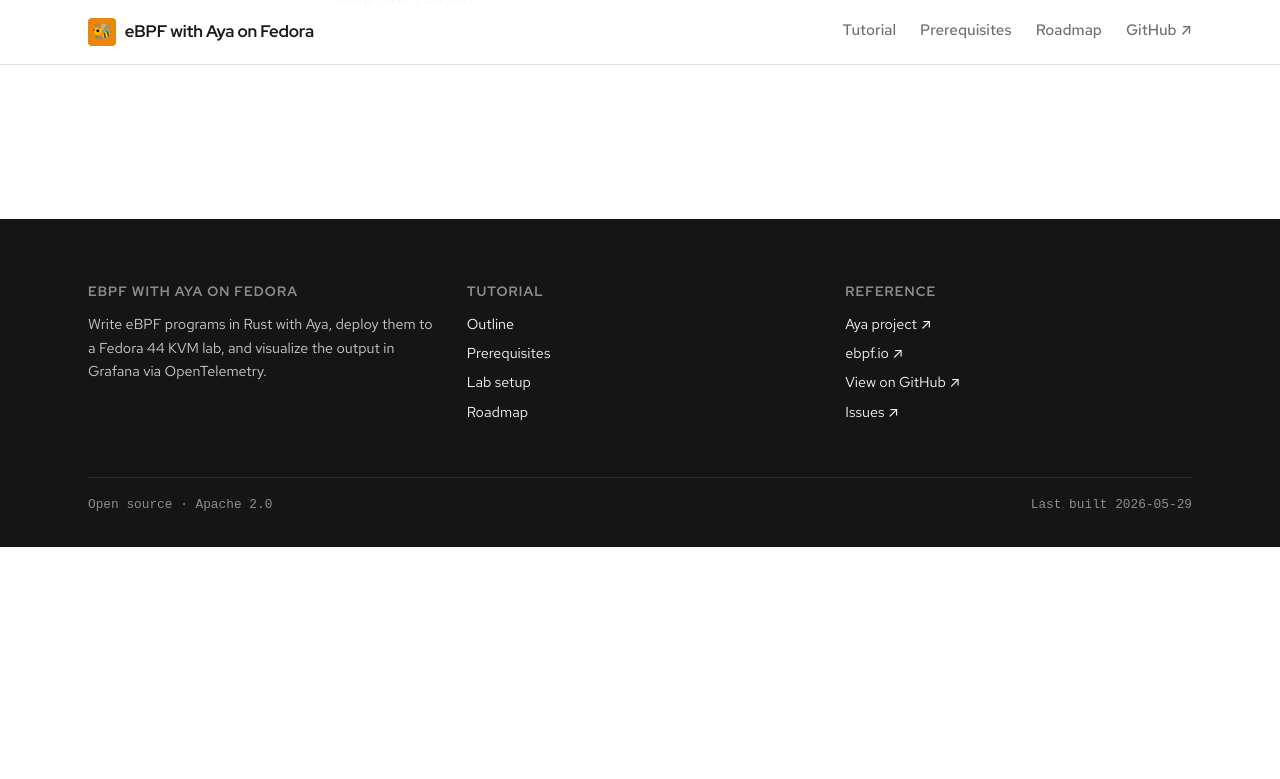
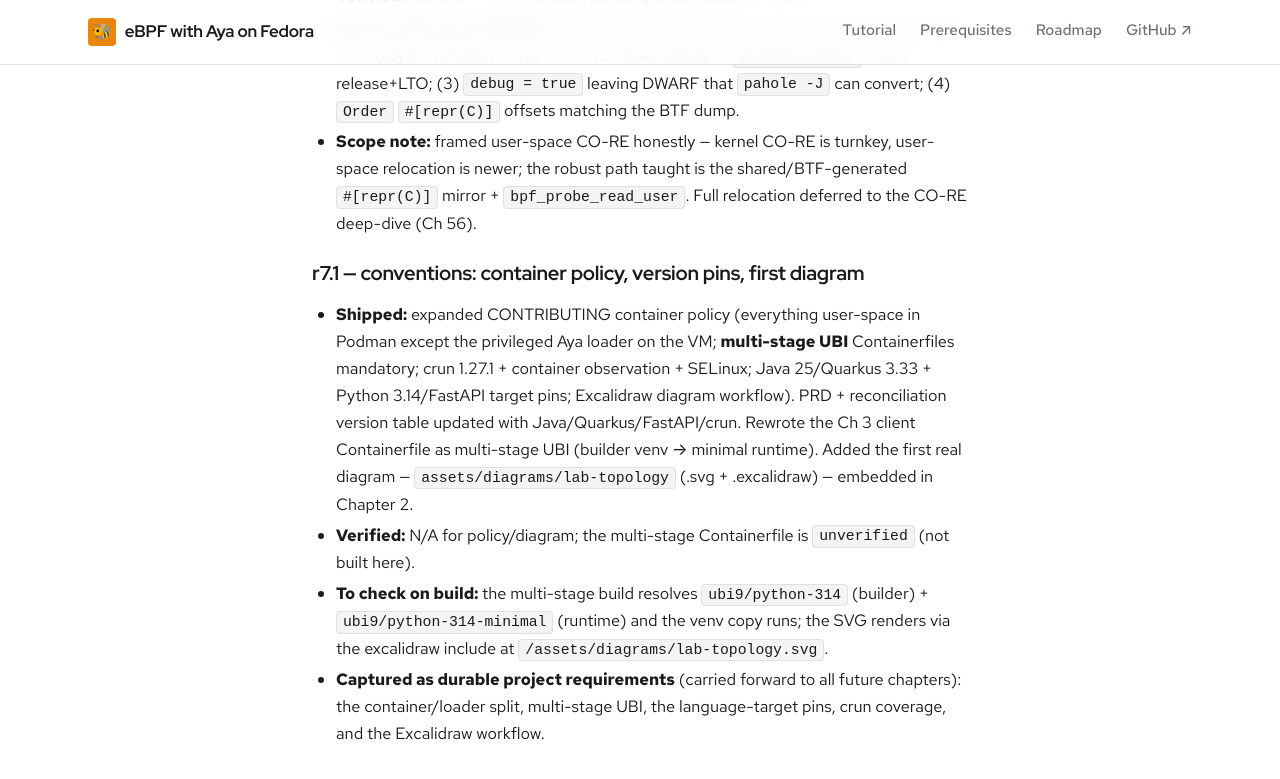
Before and after one commit to patterncatalyst/ebpf-with-aya, a Jekyll site: the page built from _plans/reconciliation-plan.md, in a window 1280 px wide and 900 px high, scrolled down 12706 px. Shown: the top 779 px of the window. Built offline with Jekyll 4.4.1, drawn with Linux system fonts in a browser that asks for light colours; some web fonts are replaced; before the commit the page ends 13253 px from its top, so only the background shows below that; some of the changed text lies outside the part shown.

Commit message:
conventions: container policy, version pins, lab-topology diagram (r7.1)

```diff
--- a/_plans/reconciliation-plan.md
+++ b/_plans/reconciliation-plan.md
@@ -57,7 +57,11 @@
 | unverified | Podman | 5.x | Ch 1, 3 | rootless |
 | unverified | podman-compose | latest | Ch 1, 3 | Fedora package |
 | unverified | grafana/otel-lgtm | 0.28.0 | Ch 3 `compose.yaml` | bundles Grafana+Tempo+Mimir+Loki+Prometheus+Pyroscope+OTel Collector (+OBI); current tag at authoring |
-| unverified | Python | 3.14 | Ch 3 `client/Containerfile` | UBI `ubi9/python-314` |
+| unverified | Python | 3.14 | Ch 3 `client/Containerfile` | UBI `ubi9/python-314`; clients + FastAPI target |
+| unverified | FastAPI | current | Ch 16 (Python target) | Python 3.14 app target, containerized |
+| unverified | Java | 25 (LTS) | Ch 16 (Java target) | Quarkus runtime |
+| unverified | Quarkus | 3.33 (LTS) | Ch 16 (Java target) | containerized, UBI + multi-stage |
+| unverified | crun | 1.27.1 | Ch 16, container-observation chapters | Fedora default OCI runtime; eBPF + SELinux |
 | unverified | opentelemetry (Rust) | 0.27.x | Ch 6 `hello/Cargo.toml` | exporter API moves between minors |
 | unverified | opentelemetry (Python SDK) | 1.30.0 | Ch 3 `client/requirements.txt` | OTLP/HTTP exporter |
 | unverified | libvirt / qemu-kvm / virt-install | Fedora 44 packages | Ch 1–2 | `@virtualization` group |
@@ -324,3 +328,23 @@
   turnkey, user-space relocation is newer; the robust path taught is the
   shared/BTF-generated `#[repr(C)]` mirror + `bpf_probe_read_user`. Full
   relocation deferred to the CO-RE deep-dive (Ch 56).
+
+### r7.1 — conventions: container policy, version pins, first diagram
+- **Shipped:** expanded CONTRIBUTING container policy (everything
+  user-space in Podman except the privileged Aya loader on the VM;
+  **multi-stage UBI** Containerfiles mandatory; crun 1.27.1 + container
+  observation + SELinux; Java 25/Quarkus 3.33 + Python 3.14/FastAPI
+  target pins; Excalidraw diagram workflow). PRD + reconciliation
+  version table updated with Java/Quarkus/FastAPI/crun. Rewrote the
+  Ch 3 client Containerfile as multi-stage UBI (builder venv → minimal
+  runtime). Added the first real diagram — `assets/diagrams/lab-topology`
+  (.svg + .excalidraw) — embedded in Chapter 2.
+- **Verified:** N/A for policy/diagram; the multi-stage Containerfile is
+  `unverified` (not built here).
+- **To check on build:** the multi-stage build resolves
+  `ubi9/python-314` (builder) + `ubi9/python-314-minimal` (runtime) and
+  the venv copy runs; the SVG renders via the excalidraw include at
+  `/assets/diagrams/lab-topology.svg`.
+- **Captured as durable project requirements** (carried forward to all
+  future chapters): the container/loader split, multi-stage UBI, the
+  language-target pins, crun coverage, and the Excalidraw workflow.
```
Also changed, not shown: CONTRIBUTING.md (+58 -6 lines), PRD.md (+12 -0 lines), _docs/02-lab-setup.md (+5 -0 lines), _plans/iteration-plan.md (+1 -0 lines), assets/diagrams/README.md (+8 -5 lines), assets/diagrams/lab-topology.svg (added), 2 other files.
